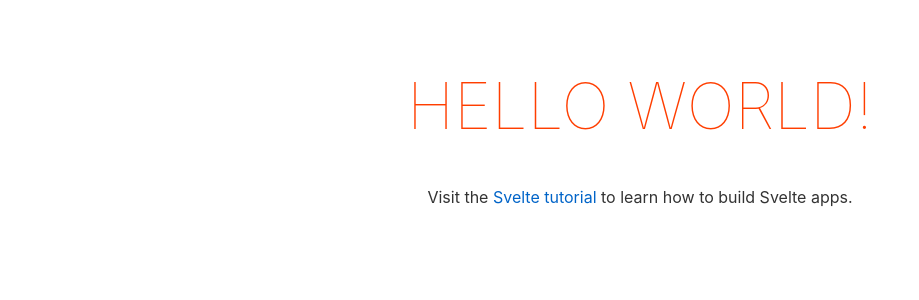
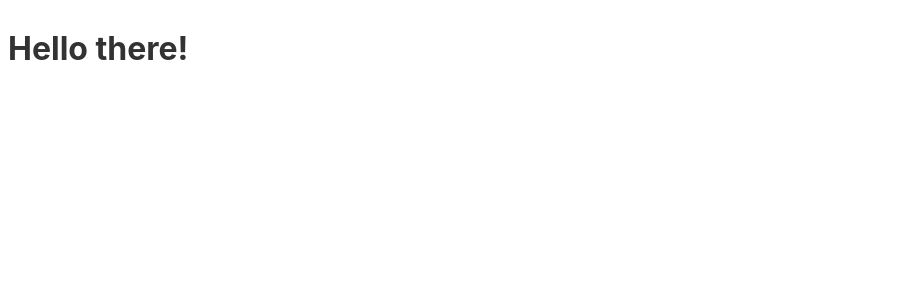
Before and after one commit to Snixells/learn-svelte, a Svelte app: page / in a window 1280 px wide. Shown: the top 300 px of the page, without its empty margins (0-919 px from the left). Built offline with nearby package versions, Linux system fonts and the light colour scheme.

Commit message:
Cleaning up

```diff
--- a/src/App.svelte
+++ b/src/App.svelte
@@ -1,33 +1,9 @@
 <script>
-	export let name;
 </script>
 
 <main>
-	<h1>Hello {name}!</h1>
-	<p>
-		Visit the <a href="https://svelte.dev/tutorial">Svelte tutorial</a> to learn
-		how to build Svelte apps.
-	</p>
+	<h1>Hello there!</h1>
 </main>
 
 <style>
-	main {
-		text-align: center;
-		padding: 1em;
-		max-width: 240px;
-		margin: 0 auto;
-	}
-
-	h1 {
-		color: #ff3e00;
-		text-transform: uppercase;
-		font-size: 4em;
-		font-weight: 100;
-	}
-
-	@media (min-width: 640px) {
-		main {
-			max-width: none;
-		}
-	}
 </style>
```
